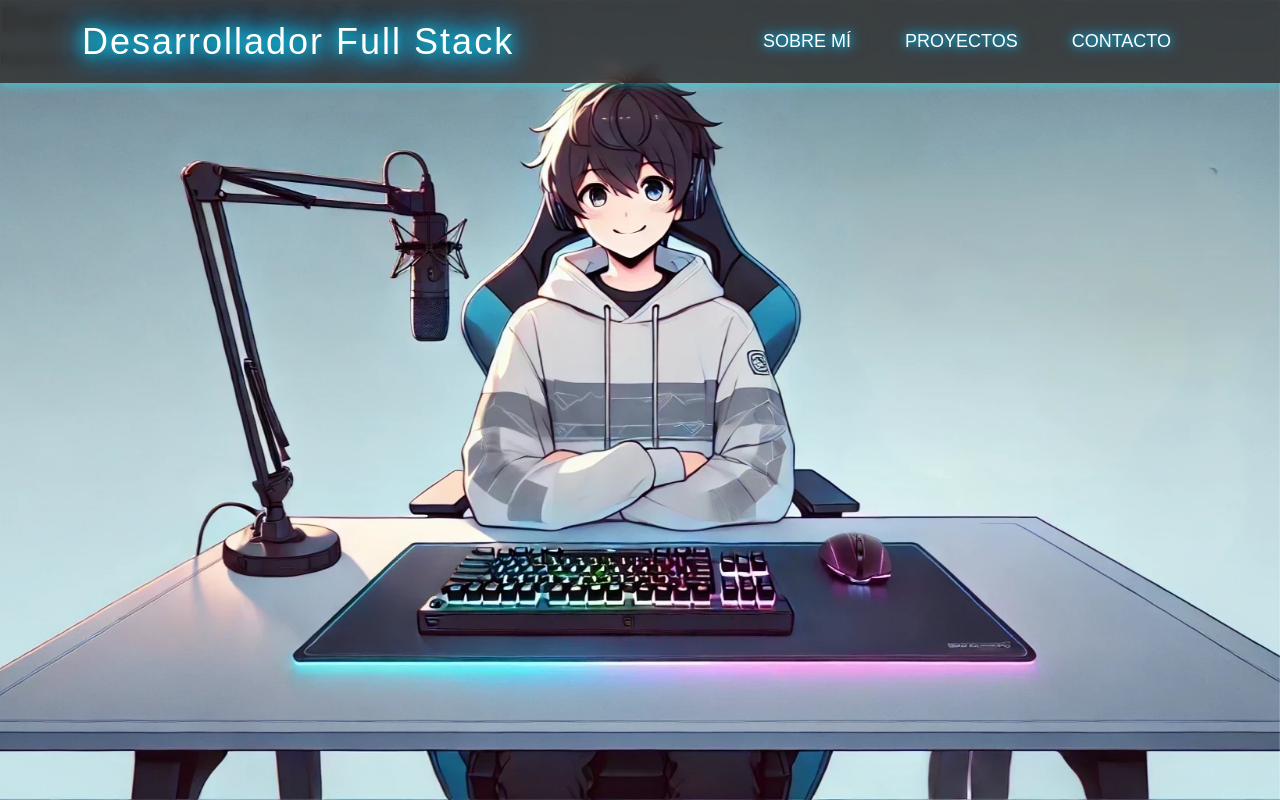
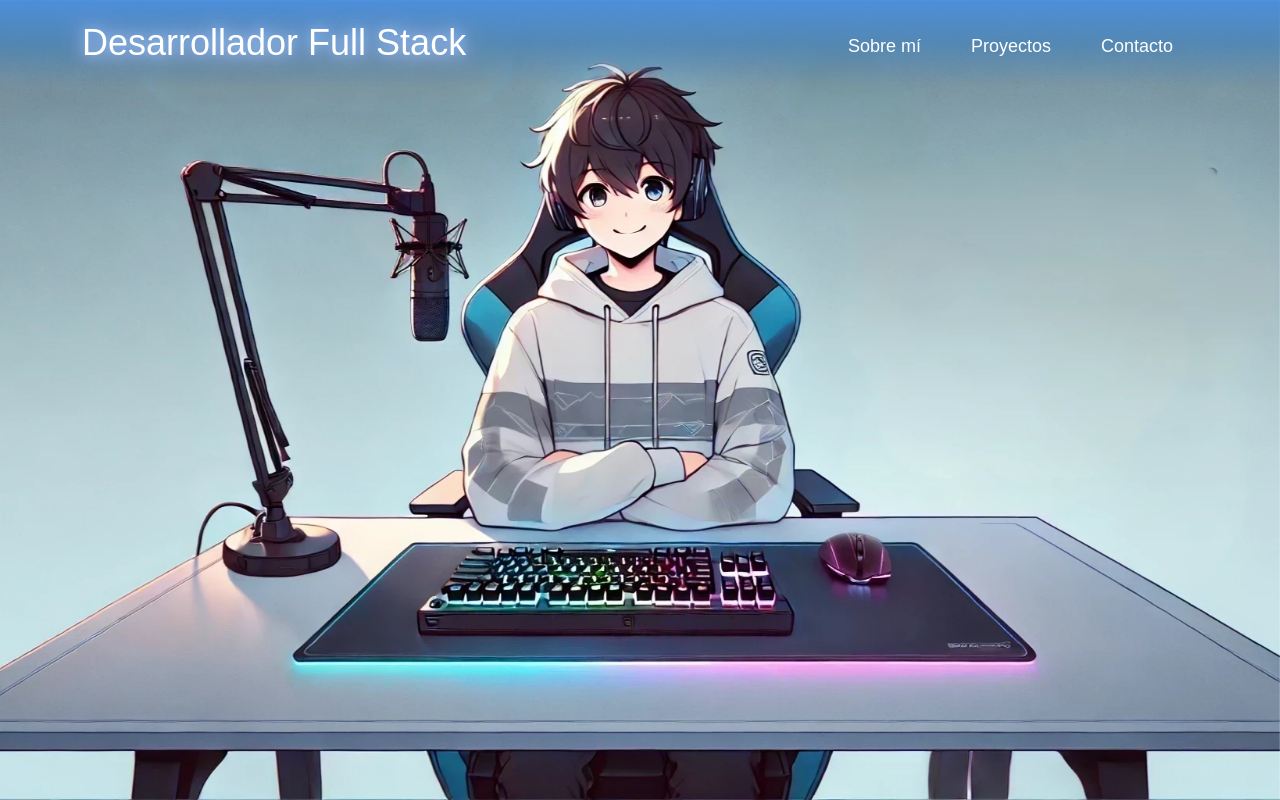
Before and after one commit to Teni1234/miportafolio, a Django app: page / in a window 1280 px wide. Run offline with Django 5.2, Linux system fonts and the light colour scheme.

Commit message:
Actualizo header

```diff
--- a/miportafolio/myapp/static/css/hojadeestilos.css
+++ b/miportafolio/myapp/static/css/hojadeestilos.css
@@ -8,162 +8,79 @@
     width: 100%;
     height: 100%;
     z-index: -1;
+
+    background-size: cover;
+
+
+
 }
 
-/* Estilo del Header */
+/* Header */
 header {
-    background: rgba(46, 44, 43, 0.8); /* Fondo translúcido */
-    backdrop-filter: blur(5px); /* Efecto de desenfoque */
+    background: linear-gradient(to bottom, rgba(74, 144, 226, 0.9), rgba(64, 133, 197, 0.6), rgba(20, 202, 163, 0)); /* Degradado azul a transparente */
     position: fixed;
     width: 100%;
     z-index: 1000;
-    box-shadow: 0 2px 10px rgba(0, 255, 255, 0.5); /* Sombra luminosa */
-    transform: translateY(0);
-    padding: px 0; /* Ajuste del padding */
-    display: flex;
-    justify-content: space-between; /* Título a la izquierda y menú a la derecha */
-    align-items: center; /* Alineación vertical */
+    padding: 5px 15px;
+    height: 86px; /* Define la altura fija */
+    box-shadow: none; /* Elimina la sombra para evitar el corte */
 }
+
+
+
+header.scrolled {
+    background: rgba(0, 0, 0, 0.8); /* Más visible al hacer scroll */
+}
+
+
 
 /* Título en la izquierda */
 .header-title h1 {
     font-family: 'Arial', sans-serif;
     font-size: 36px;
-    color: #00ffff;
-    margin: 0;
-    padding: 0;
-    text-shadow: 0 0 10px #007fff, 0 0 20px #00ffff;
-    animation: glow 1.5s infinite alternate, fadeIn 2s ease-out;
-    letter-spacing: 2px;
+    color: #FFFFFF; /* Blanco puro */
+    text-shadow: 0 0 10px #4A90E2, 0 0 20px #50E3C2;
+    animation: glow 1.5s infinite alternate;
 }
 
-/* Animación de Brillo */
 @keyframes glow {
     from {
-        text-shadow: 0 0 5px #007fff, 0 0 10px #00ffff;
+        text-shadow: 0 0 10px #4A90E2, 0 0 20px #50E3C2;
     }
     to {
-        text-shadow: 0 0 10px #00ffff, 0 0 20px #007fff;
+        text-shadow: 0 0 20px #50E3C2, 0 0 40px #4A90E2;
     }
 }
 
-/* Animación de aparición del título */
-@keyframes fadeIn {
-    0% {
-        opacity: 0;
-    }
-    100% {
-        opacity: 1;
-    }
-}
-/* Título con resplandor dinámico */
-.header-title h1 {
-    font-family: 'Arial', sans-serif;
-    font-size: 36px;
-    margin: 0;
-    padding: 0;
-    color: #fff; /* Color base del texto */
-    text-shadow: 0 0 5px #00ffff, 0 0 10px #007fff, 0 0 15px #00ffff, 0 0 20px #007fff;
-    animation: glowText 1.5s infinite alternate; /* Efecto de brillo */
-}
-
-/* Animación de Brillo */
-@keyframes glowText {
-    from {
-        text-shadow: 0 0 5px #00ffff, 0 0 10px #007fff, 0 0 15px #00ffff, 0 0 20px #007fff;
-    }
-    to {
-        text-shadow: 0 0 20px #00ffff, 0 0 30px #007fff, 0 0 40px #00ffff, 0 0 50px #007fff;
-    }
-}
 
 /* Menú Base */
 .menu .nav-link {
     font-family: 'Arial', sans-serif;
     font-size: 18px;
-    color: #fff;
-    text-transform: uppercase;
+    color: #FFFFFF; /* Blanco puro */
     text-decoration: none;
-    padding: 10px 20px;
-    margin: 0 5px;
-    border: 2px solid transparent;
-    border-radius: 5px;
+    padding: 10px 15px;
+    margin: 0 10px;
     transition: all 0.3s ease-in-out;
-    animation: pulse 1.5s infinite alternate; /* Pulsar */
-    position: relative;
-    overflow: hidden;
 }
 
-/* Hover con Color Dinámico */
 .menu .nav-link:hover {
-    color: #00ffff;
-    border-color: #00ffff;
-    box-shadow: 0 0 10px #00ffff, 0 0 20px #00ffff;
-    transform: perspective(500px) rotateX(10deg) rotateY(10deg) scale(1.1);
-    background: linear-gradient(90deg, #00ffff, #007fff, #00ffff);
-    background-clip: text;
-    -webkit-background-clip: text;
-    color: transparent;
+    color: #FFD700; /* Amarillo dorado al pasar el ratón */
+    background: rgba(255, 255, 255, 0.2); /* Fondo translúcido */
+    border-radius: 5px;
+    transform: scale(1.1); /* Efecto de crecimiento */
 }
 
-/* Subrayado Animado */
-.menu .nav-link::after {
-    content: '';
-    position: absolute;
-    bottom: 0;
-    left: 0;
-    width: 0;
-    height: 3px;
-    background: repeating-linear-gradient(
-        45deg,
-        #00ffff,
-        #00ffff 10px,
-        #007fff 10px,
-        #007fff 20px
-    );
-    transition: width 0.5s ease-in-out;
-}
 
-.menu .nav-link:hover::after {
-    width: 100%;
-}
-
-/* Animación de Aparición */
-.menu .nav-item {
-    opacity: 0;
-    animation: slideIn 0.8s ease-out forwards;
-}
-
-.menu .nav-item:nth-child(1) {
-    animation-delay: 0.2s;
-}
-
-.menu .nav-item:nth-child(2) {
-    animation-delay: 0.4s;
-}
-
-.menu .nav-item:nth-child(3) {
-    animation-delay: 0.6s;
-}
-
-/* Keyframes para Animaciones */
-@keyframes slideIn {
-    from {
-        opacity: 0;
-        transform: translateY(-20px);
+@keyframes glowEffect {
+    0% {
+        text-shadow: 0 0 5px #8ec5fc, 0 0 10px #e0c3fc;
     }
-    to {
-        opacity: 1;
-        transform: translateY(0);
+    100% {
+        text-shadow: 0 0 15px #8ec5fc, 0 0 30px #e0c3fc;
     }
 }
 
-/* Pulsar */
-@keyframes pulse {
-    from {
-        text-shadow: 0 0 5px #007fff, 0 0 10px #00ffff;
-    }
-    to {
-        text-shadow: 0 0 10px #00ffff, 0 0 20px #007fff;
-    }
+.header-title h1 {
+    animation: glowEffect 1.5s infinite alternate;
 }
--- a/miportafolio/myapp/templates/home.html
+++ b/miportafolio/myapp/templates/home.html
@@ -16,6 +16,7 @@
     <!-- Header con título y menú -->
     <header class="container-fluid position-absolute top-0 start-0 end-0">
         <div class="container d-flex justify-content-between align-items-center py-3">
+
             <!-- Título a la Izquierda -->
             <div class="header-title">
                 <h1 class="title">Desarrollador Full Stack</h1>
@@ -26,16 +27,13 @@
                     <li class="nav-item"><a class="nav-link" href="#about">Sobre mí</a></li>
                     <li class="nav-item"><a class="nav-link" href="#projects">Proyectos</a></li>
                     <li class="nav-item"><a class="nav-link" href="#contact">Contacto</a></li>
+
                 </ul>
             </nav>
         </div>
     </header>
-    <div class="hologram">
-      <div class="hologram-content">
-        <h2>Bienvenido a mi Portafolio</h2>
-        <p>Explora mis proyectos y habilidades</p>
-      </div>
-    </div>
+
+
 
 </body>
 </html>
```
